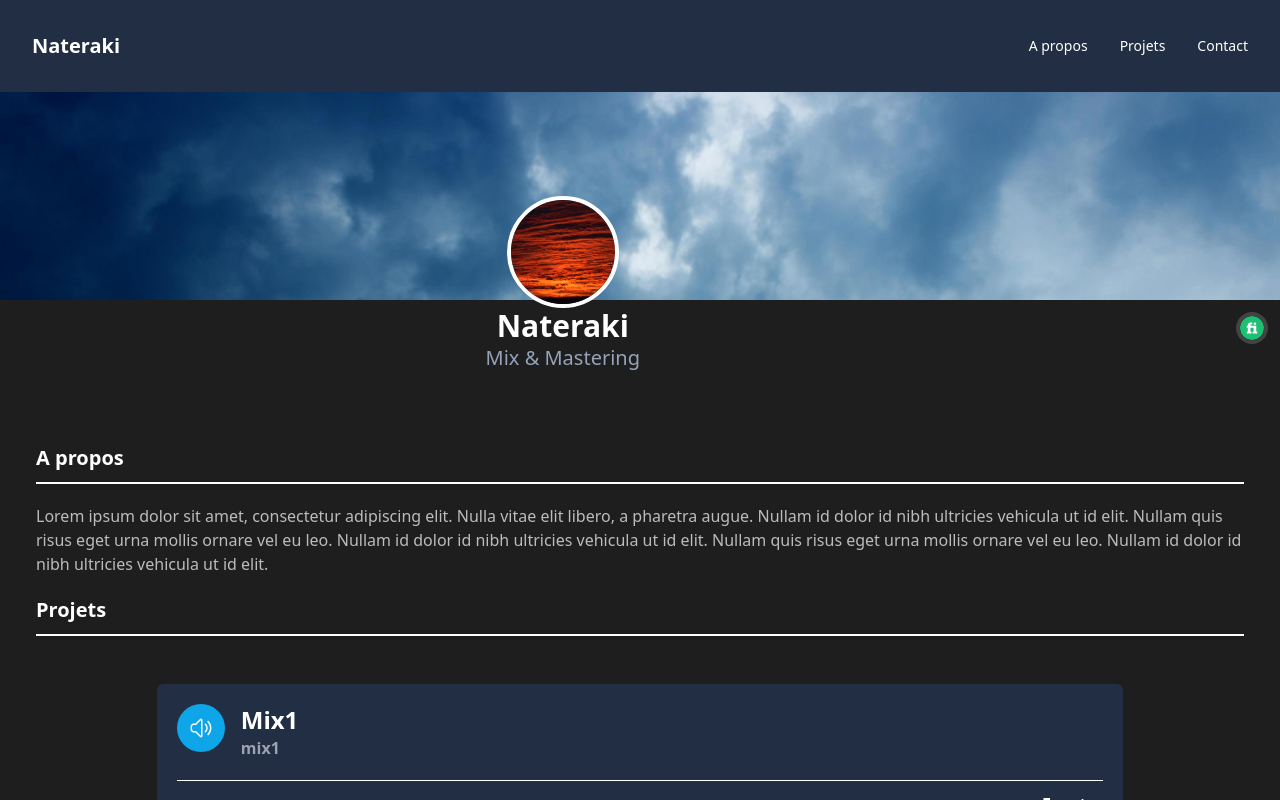
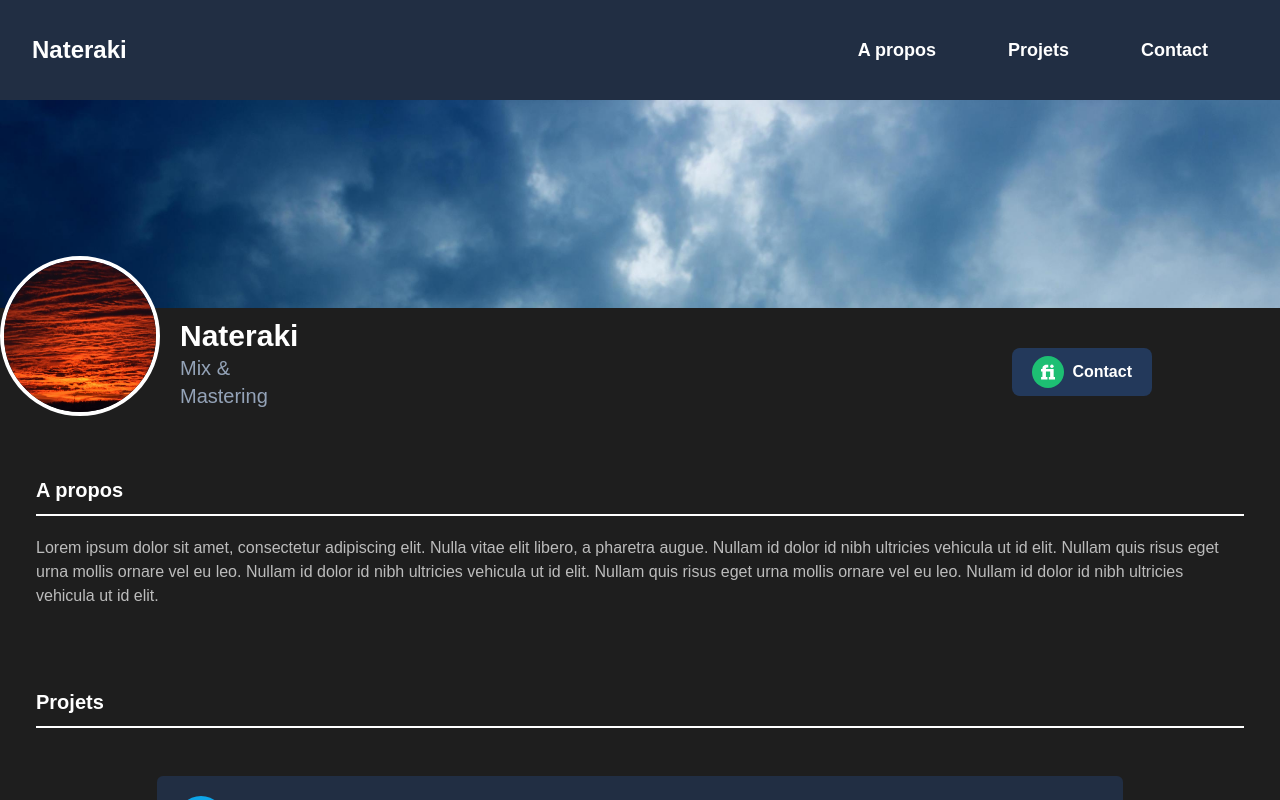
Before and after one commit to nathanRenardC2/portfolio_nate, a React (Create React App) app: page / in a window 1280 px wide. Shown: the top 800 px of the page. Built offline with nearby package versions, Linux system fonts and the light colour scheme.

Commit message:
avancé version pc

```diff
--- a/src/App.css
+++ b/src/App.css
@@ -1,3 +1,7 @@
+body{
+  font-family: Arial, Helvetica, sans-serif
+}
+
 /* Création d'un séparateur en dessous */
 .separator-bottom::after {
   content: "";
--- a/src/App.js
+++ b/src/App.js
@@ -12,17 +12,23 @@ import Contact from './composants/Contact';
 
 function App() {
   return (
-    <div className="bg-[#1E1E1E] h-full">
+    <div className="bg-[#1E1E1E] h-full w-full">
       <header>
         <Navbar />
       </header>
       <Profil/>
-      <div className='flex justify-end h-36'>
-        <a href="https://fr.fiverr.com/" className='p-3 h-14 w-14 rounded-full'>
-          <img className='rounded-full border-4 border-solid border-slate-300 border-opacity-20' src={fiverr}/>
+      <div className='flex justify-end h-36 md:hidden'>
+        <a href="https://fr.fiverr.com/" className='p-3 h-14 w-14 rounded-full md:flex md:items-center md:bg-[#23395B] md:rounded-md md:mr-40 md:mt-5'>
+          <img className='rounded-full border-4 border-solid border-slate-300 border-opacity-20 md:border-0' src={fiverr}/>
         </a>
       </div>
-      <div id="propos" className='mx-9 mb-5'>
+      <div className='hidden md:flex justify-end md:mt-10'>
+        <a href="https://fr.fiverr.com/" className='flex items-center bg-[#23395B] hover:bg-[#182942] px-5 py-2 rounded-lg mr-32'>
+          <img className='w-8 h-8' src={fiverr}/>
+          <span className='md:inline text-white font-extrabold ml-2'>Contact</span>
+        </a>
+      </div>
+      <div id="propos" className='mx-9 mb-5 md:mb-20 md:mt-20'>
         <h2 className='text-xl text-white font-bold separator-bottom relative pb-3 mb-5'>A propos</h2>
         <p className='text-white text-opacity-70'>
           Lorem ipsum dolor sit amet, consectetur adipiscing elit.
@@ -32,7 +38,7 @@ function App() {
         </p>
       </div>
 
-      <div id="projets" className='mx-9 mb-5'>
+      <div id="projets" className='mx-9 mb-5 md:mb-20'>
         <h2 className='text-xl text-white font-bold separator-bottom relative pb-3 mb-5'>Projets</h2>
         <div className='flex flex-col items-center mt-12'>
           <Musique src={maquette} title="Mix1" description="mix1"/>
--- a/src/composants/Navbar.jsx
+++ b/src/composants/Navbar.jsx
@@ -30,7 +30,7 @@ export default function Navbar() {
         <nav class="bg-[#212E43] border-gray-200 px-2 sm:px-4 py-5">
             <div class="container flex flex-wrap justify-between items-center mx-auto">
                 <a href="" class="flex items-center ml-4">
-                    <span class="text-white self-center text-xl font-bold whitespace-nowrap">Nateraki</span>
+                    <span class="text-white self-center text-xl font-bold whitespace-nowrap md:text-2xl">Nateraki</span>
                 </a>
                 <button onClick={handleToggle} data-collapse-toggle="navbar-default" type="button" class="inline-flex items-center p-2 ml-4 mr-4 text-sm text-white rounded-lg md:hidden focus:outline-none focus:ring-2 focus:ring-gray-200 dark:text-gray-400 dark:hover:bg-gray-700 dark:focus:ring-gray-600" aria-controls="navbar-default" aria-expanded="false">
                     <span class="sr-only">Open main menu</span>
@@ -40,13 +40,13 @@ export default function Navbar() {
                     <div class="hidden w-full md:block md:w-auto" id="navbar-default">
                         <ul class="flex flex-col p-4 mt-4 rounded-lg text-white border border-gray-100 md:flex-row md:space-x-8 md:mt-0 md:text-sm md:font-medium md:border-0 dark:border-gray-700">
                             <li class="">
-                                <a href="#" class="block py-2 pr-4 pl-3 md:bg-transparent md:hover:text-gray-400 md:p-0 dark:text-white" aria-current="page">A propos</a>
+                                <a href="#" class="block py-2 pr-4 pl-3 md:bg-transparent md:hover:text-gray-400 md:p-0 dark:text-white md:text-lg md:mr-10 md:font-bold" aria-current="page">A propos</a>
                             </li>
                             <li>
-                                <a href="#" class="block py-2 pr-4 pl-3 md:hover:text-gray-400 md:p-0 dark:text-gray-400 md:dark:hover:text-white dark:hover:bg-gray-700 dark:hover:text-white md:dark:hover:bg-transparent">Projets</a>
+                                <a href="#" class="block py-2 pr-4 pl-3 md:hover:text-gray-400 md:p-0 dark:text-gray-400 md:dark:hover:text-white  md:text-lg md:mr-10 md:font-bold dark:hover:bg-gray-700 dark:hover:text-white md:dark:hover:bg-transparent">Projets</a>
                             </li>
                             <li>
-                                <a href="#" class="block py-2 pr-4 pl-3 md:hover:text-gray-400 md:p-0 dark:text-gray-400 md:dark:hover:text-white dark:hover:bg-gray-700 dark:hover:text-white md:dark:hover:bg-transparent">Contact</a>
+                                <a href="#" class="block py-2 pr-4 pl-3 md:hover:text-gray-400 md:p-0 dark:text-gray-400 md:dark:hover:text-white dark:hover:bg-gray-700  md:mr-10 md:text-lg md:font-bold dark:hover:text-white md:dark:hover:bg-transparent">Contact</a>
                             </li>
                         </ul>
                     </div>)
--- a/src/composants/Profil.jsx
+++ b/src/composants/Profil.jsx
@@ -9,11 +9,13 @@ export default function Profil() {
             <div className="h-32 md:h-52 overflow-hidden">
                 <img src={ciel} alt="bannière ciel" />
             </div>
-            <div className="absolute right-2/4 top-2/4">
-                <div className="flex flex-col items-center justify-center">
-                    <img className="rounded-full w-28 h-28 border-4 border-white" src={ciel_rouge} alt="ciel_rouge" />
-                    <h2 className="font-bold text-3xl text-white">Nateraki</h2>
-                    <h3 className="text-slate-400 text-xl">Mix & Mastering</h3>
+            <div className="absolute right-2/4 md:right-3/4 top-2/4 md:top-3/4">
+                <div className="flex flex-col md:flex-row items-center justify-center">
+                    <img className="rounded-full w-28 h-28  md:w-40 md:h-40 border-4 border-white" src={ciel_rouge} alt="ciel_rouge" />
+                    <div className="flex flex-col items-center md:items-start md:mt-14 md:ml-5">
+                        <h2 className="font-bold text-3xl text-white">Nateraki</h2>
+                        <h3 className="text-slate-400 text-xl">Mix & Mastering</h3>
+                    </div>
                 </div>
             </div>
         </div>
```
